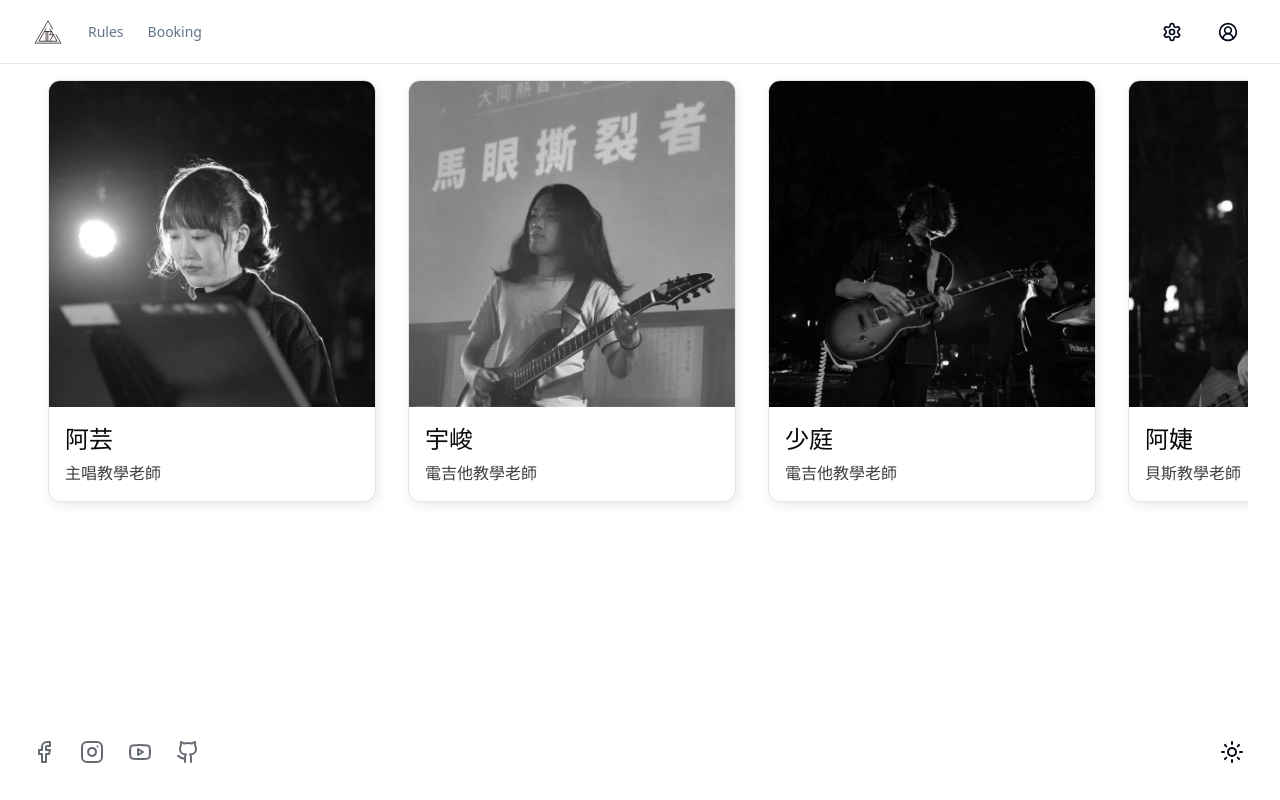
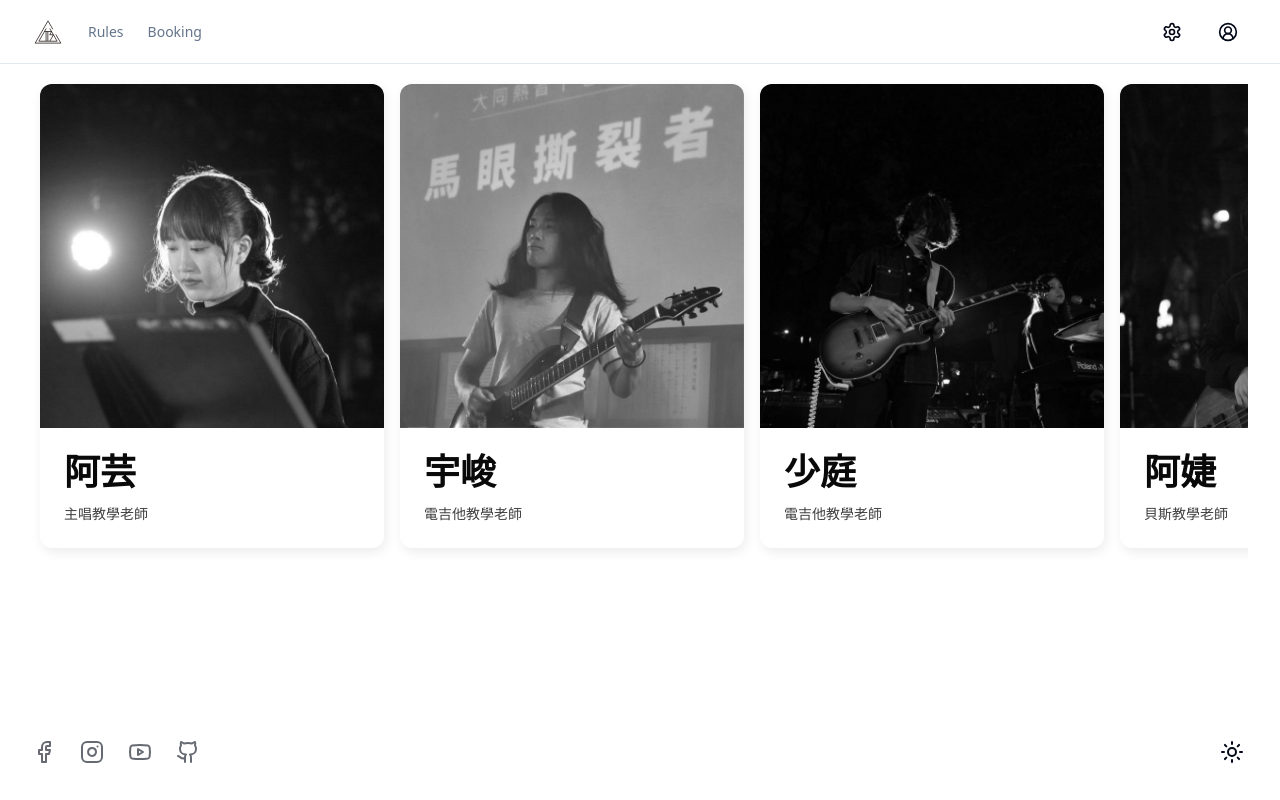
Before and after one commit to AlbertNotAlien/tatung-university-music-club, a Next.js app: page / in a window 1280 px wide. Built offline with nearby package versions, Linux system fonts and the light colour scheme.

Commit message:
feat: adjust teacher cards css styling

```diff
--- a/src/components/teacher-card.tsx
+++ b/src/components/teacher-card.tsx
@@ -16,33 +16,17 @@ import {
   ExpandableCardDescription,
   ExpandableCardItemsWrapper,
   ExpandableCardContainer,
-  useExpandableCard,
 } from '@/components/ui/expandable-card';
 import { Separator } from '@/components/ui/separator';
 
 // TODO: Social Media Links icons style seem a little bit incongruous, maybe it could be change in future.
 
-const socialMediaIcon = {
-  style: {
-    color: '#71717a',
-  },
-  motion: {
-    hover: {
-      color: '#18181b',
-      transition: {
-        duration: 0.2,
-      },
-    },
-  },
-};
-
 const triggerCard = {
-  style: {
-    borderRadius: '12px',
+  defaultStyle: {
     boxShadow: '2px 4px 12px #00000014',
     filter: 'grayscale(100%)',
   },
-  motion: {
+  hoverMotion: {
     hover: {
       scale: 1.01,
       boxShadow: '2px 4px 16px #00000026',
@@ -54,13 +38,13 @@ const triggerCard = {
   },
 };
 
-const descriptionMotion = {
+const descriptionAppearMotion = {
   initial: { opacity: 0, scale: 0.8, y: 100 },
   animate: { opacity: 1, scale: 1, y: 0 },
   exit: { opacity: 0, scale: 0.8, y: 100 },
 };
 
-const socialMediaMotion = {
+const socialMediaAppearMotion = {
   initial: { opacity: 0, y: 100 },
   animate: { opacity: 1, y: 0 },
   exit: { opacity: 0, y: 100 },
@@ -75,68 +59,51 @@ type SocialMediaLinksProps = {
 
 function SocialMediaLinks({ links }: { links: SocialMediaLinksProps }) {
   const { facebook, instagram, youtube, official } = links;
-  const { isOpen } = useExpandableCard();
 
   return (
     <ExpandableCardItemsWrapper
-      variants={socialMediaMotion}
-      className="flex flex-row gap-3"
+      variants={socialMediaAppearMotion}
+      className="flex flex-row items-end gap-3 pb-1"
     >
       {facebook.length > 0 && (
-        <motion.a
-          layout={!isOpen}
-          style={socialMediaIcon.style}
-          variants={socialMediaIcon.motion}
-          whileHover="hover"
-          className="text-2xl text-zinc-500"
+        <a
+          className="text-2xl text-zinc-500 duration-300 hover:text-zinc-900 dark:hover:text-zinc-200"
           href={facebook}
           target="_blank"
           rel="noreferrer"
         >
           <FaFacebookF />
-        </motion.a>
+        </a>
       )}
       {instagram.length > 0 && (
-        <motion.a
-          layout={!isOpen}
-          style={socialMediaIcon.style}
-          variants={socialMediaIcon.motion}
-          whileHover="hover"
-          className="text-2xl text-zinc-500"
+        <a
+          className="text-2xl text-zinc-500 duration-300 hover:text-zinc-900 dark:hover:text-zinc-200"
           href={instagram}
           target="_blank"
           rel="noreferrer"
         >
           <FaInstagram />
-        </motion.a>
+        </a>
       )}
       {youtube.length > 0 && (
-        <motion.a
-          layout={!isOpen}
-          style={socialMediaIcon.style}
-          variants={socialMediaIcon.motion}
-          whileHover="hover"
-          className="text-2xl text-zinc-500"
+        <a
+          className="text-2xl text-zinc-500 duration-300 hover:text-zinc-900 dark:hover:text-zinc-200"
           href={youtube}
           target="_blank"
           rel="noreferrer"
         >
           <FaYoutube />
-        </motion.a>
+        </a>
       )}
       {official.length > 0 && (
-        <motion.a
-          layout={!isOpen}
-          style={socialMediaIcon.style}
-          variants={socialMediaIcon.motion}
-          whileHover="hover"
-          className="text-2xl text-zinc-500"
+        <a
+          className="text-2xl text-zinc-500 duration-300 hover:text-zinc-900 dark:hover:text-zinc-200"
           href={official}
           target="_blank"
           rel="noreferrer"
         >
           <FaLink />
-        </motion.a>
+        </a>
       )}
     </ExpandableCardItemsWrapper>
   );
@@ -146,7 +113,6 @@ type TeacherListProps = {
   name: string;
   subtitle: string;
   imgSrc: string;
-  bandRole: string;
   description: string;
   videoLink: string;
   links: SocialMediaLinksProps;
@@ -162,7 +128,10 @@ export default function TeacherCard({
 }: TeacherListProps) {
   return (
     <motion.div
-      className={cn('h-auto w-full snap-start p-0', 'md:min-w-[360px] md:p-4')}
+      className={cn(
+        'h-auto min-w-[280px] snap-center px-1.5 py-3',
+        'md:min-w-[360px] md:snap-start md:px-2 md:py-5',
+      )}
       whileHover="hover"
     >
       <ExpandableCard
@@ -173,11 +142,11 @@ export default function TeacherCard({
         }}
       >
         <ExpandableCardTrigger
-          style={triggerCard.style}
-          variants={triggerCard.motion}
+          style={triggerCard.defaultStyle}
+          variants={triggerCard.hoverMotion}
           className={cn(
             'flex flex-col overflow-hidden',
-            'border border-zinc-950/10 bg-white dark:border-zinc-50/10 dark:bg-zinc-900',
+            'rounded-xl border-0 bg-white dark:bg-zinc-900',
           )}
         >
           <ExpandableCardImage
@@ -187,25 +156,26 @@ export default function TeacherCard({
             width={300}
             height={300}
           />
-          <div className="flex flex-grow flex-col items-start justify-between space-y-1.5 p-4">
-            <ExpandableCardTitle className="text-2xl text-zinc-950 dark:text-zinc-50">
-              {name}
-            </ExpandableCardTitle>
-            <ExpandableCardSubtitle className="text-zinc-700 dark:text-zinc-400">
-              {subtitle}
-            </ExpandableCardSubtitle>
+          <div className="flex flex-row justify-between p-6">
+            <div className="flex flex-col gap-3">
+              <ExpandableCardTitle className="text-4xl font-bold text-zinc-950 dark:text-zinc-50">
+                {name}
+              </ExpandableCardTitle>
+              <ExpandableCardSubtitle className="text-sm font-normal text-zinc-700 dark:text-zinc-400">
+                {subtitle}
+              </ExpandableCardSubtitle>
+            </div>
           </div>
         </ExpandableCardTrigger>
         <ExpandableCardContainer>
           <ExpandableCardContent
-            style={{
-              borderRadius: '20px',
-            }}
             className={cn(
-              'no-scrollbar pointer-events-auto relative flex h-full w-full flex-col',
-              'border border-zinc-950/10 bg-white dark:border-zinc-50/10 dark:bg-zinc-900 sm:w-[500px]',
+              'no-scrollbar pointer-events-auto relative flex h-full w-full flex-col overflow-y-scroll',
+              'rounded-xl bg-white dark:bg-zinc-900 sm:w-[550px] md:rounded-2xl',
+              'shadow-[2px_4px_12px_#00000014] dark:shadow-[2px_4px_12px_#00000075]',
             )}
           >
+            <ExpandableCardClose className="absolute right-2 top-2 text-zinc-50" />
             <ExpandableCardImage
               src={imgSrc}
               alt={`${name}_${subtitle}`}
@@ -213,13 +183,13 @@ export default function TeacherCard({
               width={700}
               height={700}
             />
-            <div className="flex flex-col gap-4 p-6">
+            <div className="flex flex-col gap-4 p-8">
               <div className="flex flex-row justify-between">
                 <div className="flex flex-col gap-4">
-                  <ExpandableCardTitle className="text-3xl font-bold text-zinc-950 dark:text-zinc-50">
+                  <ExpandableCardTitle className="text-4xl font-bold text-zinc-950 dark:text-zinc-50">
                     {name}
                   </ExpandableCardTitle>
-                  <ExpandableCardSubtitle className="text-zinc-700 dark:text-zinc-400">
+                  <ExpandableCardSubtitle className="text-sm font-normal text-zinc-700 dark:text-zinc-400">
                     {subtitle}
                   </ExpandableCardSubtitle>
                 </div>
@@ -228,10 +198,17 @@ export default function TeacherCard({
               <Separator />
               <ExpandableCardDescription
                 disableLayoutAnimation
-                variants={descriptionMotion}
+                variants={descriptionAppearMotion}
                 className="flex flex-col gap-4"
               >
-                <Markdown className="prose">{description}</Markdown>
+                <Markdown
+                  className={cn(
+                    'prose prose-p:text-zinc-800 prose-strong:text-zinc-900 prose-ul:text-zinc-700',
+                    'dark:prose-p:text-zinc-300 dark:prose-strong:text-zinc-100 dark:prose-ul:text-zinc-400',
+                  )}
+                >
+                  {description}
+                </Markdown>
               </ExpandableCardDescription>
               {videoLink.length > 0 && (
                 <iframe
@@ -239,12 +216,11 @@ export default function TeacherCard({
                   src={videoLink}
                   width="100%"
                   height="auto"
+                  className="aspect-video"
                   allowFullScreen
-                  className="aspect-video"
                 />
               )}
             </div>
-            <ExpandableCardClose className="text-zinc-50" />
           </ExpandableCardContent>
         </ExpandableCardContainer>
       </ExpandableCard>
--- a/src/components/ui/expandable-card.tsx
+++ b/src/components/ui/expandable-card.tsx
@@ -10,8 +10,8 @@ import React, {
   useState,
 } from 'react';
 import { createPortal } from 'react-dom';
+import { IoIosClose } from 'react-icons/io';
 import Image from 'next/image';
-import { XIcon } from 'lucide-react';
 import {
   motion,
   AnimatePresence,
@@ -176,7 +176,7 @@ function ExpandableCardContent({
     <motion.div
       ref={containerRef}
       layoutId={`dialog-${uniqueId}`}
-      className={cn('overflow-y-scroll', className)}
+      className={cn(className)}
       style={style}
       role="dialog"
       aria-modal="true"
@@ -405,13 +405,13 @@ function ExpandableCardClose({
       type="button"
       aria-label="Close dialog"
       key={`dialog-close-${uniqueId}`}
-      className={cn('absolute right-4 top-4', className)}
+      className={className}
       initial="initial"
       animate="animate"
       exit="exit"
       variants={variants}
     >
-      {children || <XIcon size={24} />}
+      {children || <IoIosClose size={48} />}
     </motion.button>
   );
 }
```
